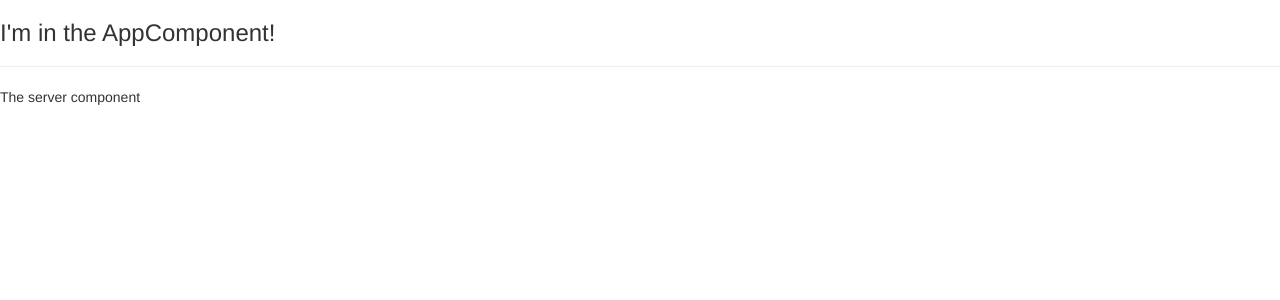
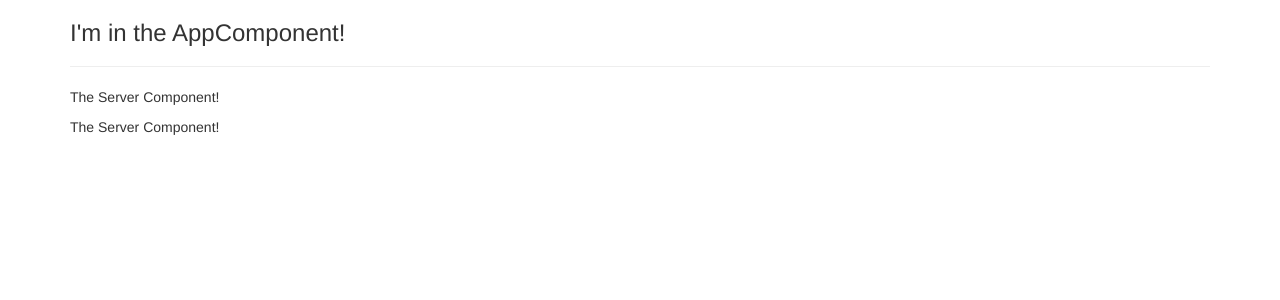
Before and after one commit to j1nma/angular, an Angular app: page / in a window 1280 px wide. Shown: the top 300 px of the page. Built offline with nearby package versions, Linux system fonts and the light colour scheme.

Commit message:
bootstrap styling

```diff
--- a/src/app/app.component.html
+++ b/src/app/app.component.html
@@ -1,3 +1,9 @@
-<h3>I'm in the AppComponent!</h3>
-<hr>
-<app-server></app-server>
+<div class="container">
+    <div class="row">
+        <div class="col-xs-12">
+            <h3>I'm in the AppComponent!</h3>
+            <hr>
+            <app-servers></app-servers>
+        </div>
+    </div>
+</div>
--- a/src/app/app.module.ts
+++ b/src/app/app.module.ts
@@ -4,11 +4,13 @@
 
 import { AppComponent } from './app.component';
 import { ServerComponent } from './server/server.component';
+import { ServersComponent } from './servers/servers.component';
 
 @NgModule({
   declarations: [
     AppComponent,
-    ServerComponent
+    ServerComponent,
+    ServersComponent
   ],
   imports: [
     BrowserModule,
--- a/src/app/server/server.component.html
+++ b/src/app/server/server.component.html
@@ -1 +1 @@
-<p>The server component</p>
+<p>The Server Component!</p>
--- /dev/null
+++ b/src/app/servers/servers.component.html
@@ -0,0 +1,2 @@
+<app-server></app-server>
+<app-server></app-server>
--- /dev/null
+++ b/src/app/servers/servers.component.ts
@@ -0,0 +1,15 @@
+import { Component, OnInit } from '@angular/core';
+
+@Component({
+  selector: 'app-servers',
+  templateUrl: './servers.component.html',
+  styleUrls: ['./servers.component.css']
+})
+export class ServersComponent implements OnInit {
+
+  constructor() { }
+
+  ngOnInit(): void {
+  }
+
+}
```
Also changed, not shown: src/app/servers/servers.component.css (added).
